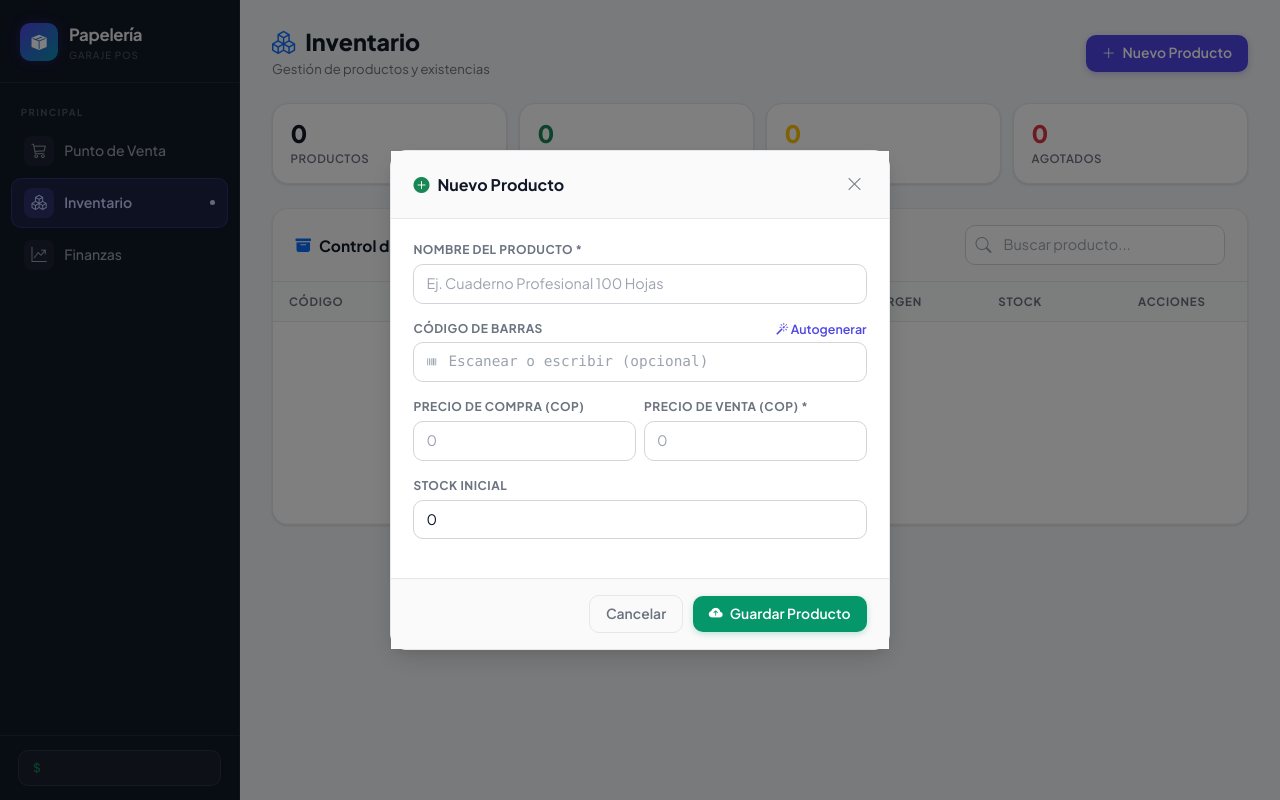
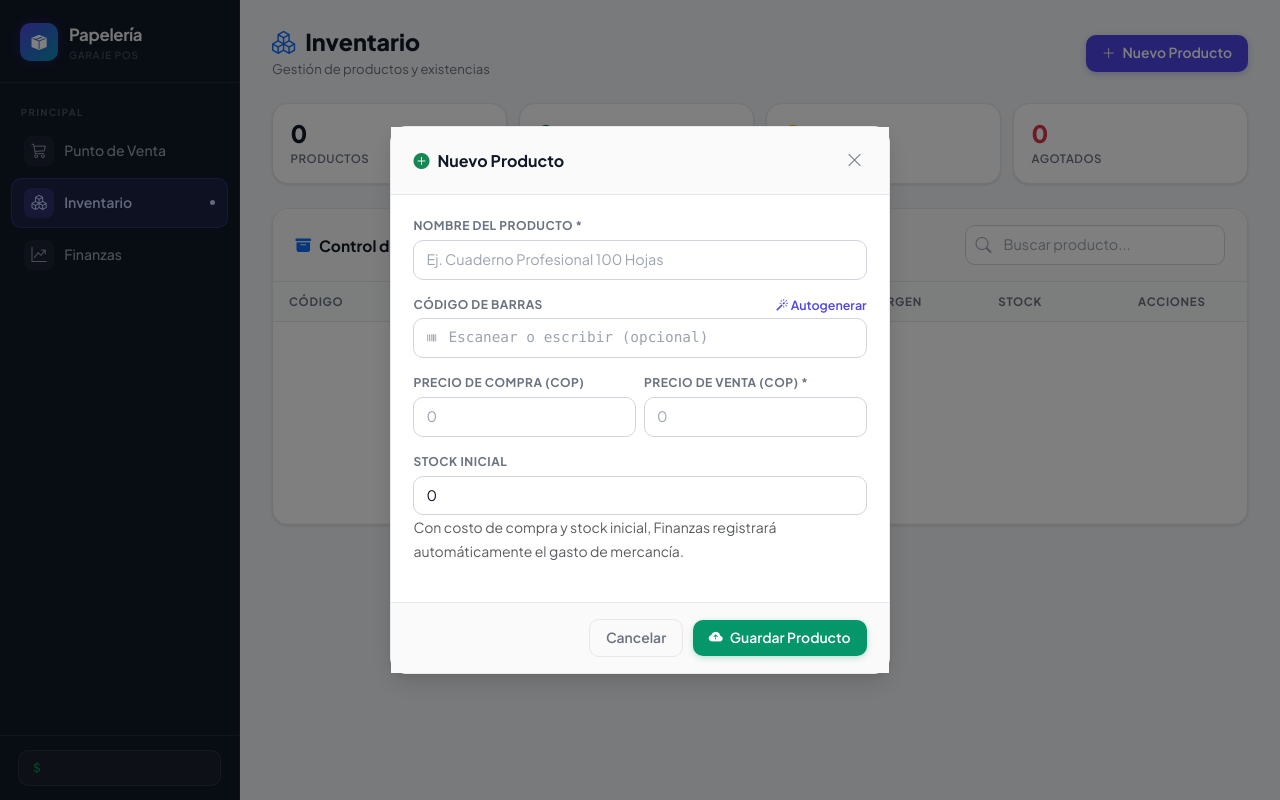
Before and after one commit to RoynerS/papeleria_app, a Flask app: page /inventory in a window 1280 px wide, after a click on "Nuevo Producto". Run offline with Flask 3, Linux system fonts and the light colour scheme; data that the repository does not hold is empty; some libraries are stand-ins or nearby versions.

Commit message:
Track inventory purchases in finances and expand desktop layout

```diff
--- a/app.py
+++ b/app.py
@@ -105,6 +105,7 @@ def init_db():
                 id BIGSERIAL PRIMARY KEY, description TEXT NOT NULL, category TEXT NOT NULL,
                 amount DOUBLE PRECISION NOT NULL, quantity INTEGER DEFAULT 1,
                 unit_price DOUBLE PRECISION DEFAULT 0,
+                product_id BIGINT REFERENCES products(id),
                 date TIMESTAMP DEFAULT (NOW() AT TIME ZONE 'America/Bogota'))''',
         ]
         for statement in statements:
@@ -113,6 +114,7 @@ def init_db():
         conn.execute('ALTER TABLE products ADD COLUMN IF NOT EXISTS cost_price DOUBLE PRECISION DEFAULT 0')
         conn.execute('ALTER TABLE expenses ADD COLUMN IF NOT EXISTS quantity INTEGER DEFAULT 1')
         conn.execute('ALTER TABLE expenses ADD COLUMN IF NOT EXISTS unit_price DOUBLE PRECISION DEFAULT 0')
+        conn.execute('ALTER TABLE expenses ADD COLUMN IF NOT EXISTS product_id BIGINT REFERENCES products(id)')
         conn.execute('ALTER TABLE sale_items ADD COLUMN IF NOT EXISTS item_name TEXT')
     else:
         conn.execute('''
@@ -152,6 +154,7 @@ def init_db():
             amount REAL NOT NULL,
             quantity INTEGER DEFAULT 1,
             unit_price REAL DEFAULT 0,
+            product_id INTEGER,
             date TIMESTAMP DEFAULT CURRENT_TIMESTAMP
         )
         ''')
@@ -160,6 +163,7 @@ def init_db():
             'ALTER TABLE products ADD COLUMN cost_price REAL DEFAULT 0',
             'ALTER TABLE expenses ADD COLUMN quantity INTEGER DEFAULT 1',
             'ALTER TABLE expenses ADD COLUMN unit_price REAL DEFAULT 0',
+            'ALTER TABLE expenses ADD COLUMN product_id INTEGER',
             'ALTER TABLE sale_items ADD COLUMN item_name TEXT',
         ]:
             try:
@@ -278,10 +282,25 @@ def add_product():
 
     conn = get_db_connection()
     try:
-        conn.execute(
-            'INSERT INTO products (name, barcode, cost_price, price, stock) VALUES (?,?,?,?,?)',
-            (name, barcode, cost_price, price, stock))
+        if app.config['DATABASE_URL']:
+            product_id = conn.execute(
+                'INSERT INTO products (name, barcode, cost_price, price, stock) VALUES (?,?,?,?,?) RETURNING id',
+                (name, barcode, cost_price, price, stock)).fetchone()['id']
+        else:
+            cursor = conn.execute(
+                'INSERT INTO products (name, barcode, cost_price, price, stock) VALUES (?,?,?,?,?)',
+                (name, barcode, cost_price, price, stock))
+            product_id = cursor.lastrowid
+        if stock > 0 and cost_price > 0:
+            conn.execute(
+                "INSERT INTO expenses (description, category, amount, quantity, unit_price, product_id) VALUES (?,?,?,?,?,?)",
+                (f'Compra inicial de inventario: {name}', 'Mercancía / Restock', stock * cost_price,
+                 stock, cost_price, product_id))
         conn.commit()
+        if stock > 0 and cost_price > 0:
+            flash('Producto creado y compra inicial registrada en Finanzas.', 'success')
+        elif stock > 0:
+            flash('Producto creado. No se registró gasto inicial porque falta el precio de compra.', 'warning')
     except Exception as error:
         if not is_unique_violation(error):
             raise
@@ -318,6 +337,7 @@ def edit_product(product_id):
 def delete_product(product_id):
     conn = get_db_connection()
     conn.execute('UPDATE sale_items SET product_id=NULL WHERE product_id=?', (product_id,))
+    conn.execute('UPDATE expenses SET product_id=NULL WHERE product_id=?', (product_id,))
     conn.execute('DELETE FROM products WHERE id=?', (product_id,))
     conn.commit()
     conn.close()
@@ -329,16 +349,45 @@ def delete_product(product_id):
 def add_expense():
     description = request.form['description'].strip()
     category    = request.form.get('category', 'General').strip()
-    amount      = float(request.form.get('amount', 0) or 0)
-    quantity    = int(request.form.get('quantity', 1) or 1)
-    unit_price  = float(request.form.get('unit_price', 0) or 0)
+    try:
+        quantity   = int(request.form.get('quantity', 1) or 1)
+        unit_price = float(request.form.get('unit_price', 0) or 0)
+        if category == 'Mercancía / Restock':
+            product_id = int(request.form.get('product_id', 0) or 0)
+            if product_id <= 0 or quantity <= 0 or unit_price <= 0:
+                flash('Selecciona un producto e ingresa cantidad y costo unitario válidos.', 'error')
+                return redirect(url_for('finance'))
+            amount = quantity * unit_price
+        else:
+            product_id = None
+            amount = float(request.form.get('amount', 0) or 0)
+    except (TypeError, ValueError):
+        flash('Revisa los valores del egreso e inténtalo de nuevo.', 'error')
+        return redirect(url_for('finance'))
 
     conn = get_db_connection()
-    conn.execute(
-        'INSERT INTO expenses (description, category, amount, quantity, unit_price) VALUES (?,?,?,?,?)',
-        (description, category, amount, quantity, unit_price))
-    conn.commit()
-    conn.close()
+    try:
+        if product_id:
+            product = conn.execute('SELECT stock, cost_price FROM products WHERE id=?', (product_id,)).fetchone()
+            if not product:
+                flash('El producto seleccionado ya no existe.', 'error')
+                return redirect(url_for('finance'))
+            new_stock = product['stock'] + quantity
+            if product['cost_price'] and new_stock > 0:
+                weighted_cost = ((product['stock'] * product['cost_price']) + (quantity * unit_price)) / new_stock
+            else:
+                weighted_cost = unit_price
+            conn.execute('UPDATE products SET stock=?, cost_price=? WHERE id=?',
+                         (new_stock, weighted_cost, product_id))
+        conn.execute(
+            'INSERT INTO expenses (description, category, amount, quantity, unit_price, product_id) VALUES (?,?,?,?,?,?)',
+            (description, category, amount, quantity, unit_price, product_id))
+        conn.commit()
+    except Exception:
+        conn.rollback()
+        raise
+    finally:
+        conn.close()
     return redirect(url_for('finance'))
 
 @app.route('/edit_expense/<int:expense_id>', methods=['POST'])
@@ -350,19 +399,81 @@ def edit_expense(expense_id):
     unit_price  = float(request.form.get('unit_price', 0) or 0)
 
     conn = get_db_connection()
-    conn.execute(
-        'UPDATE expenses SET description=?, category=?, amount=?, quantity=?, unit_price=? WHERE id=?',
-        (description, category, amount, quantity, unit_price, expense_id))
-    conn.commit()
-    conn.close()
+    try:
+        current = conn.execute('SELECT * FROM expenses WHERE id=?', (expense_id,)).fetchone()
+        if not current:
+            flash('No se encontró el egreso.', 'error')
+            return redirect(url_for('finance'))
+        old_restock = current['category'] == 'Mercancía / Restock' and current['product_id']
+        new_restock = category == 'Mercancía / Restock'
+        old_product_id = current['product_id']
+        new_product_id = int(request.form.get('product_id', 0) or 0) if new_restock else None
+        if new_restock:
+            quantity = int(request.form.get('quantity', 1) or 1)
+            unit_price = float(request.form.get('unit_price', 0) or 0)
+            if new_product_id <= 0 or quantity <= 0 or unit_price <= 0:
+                flash('Para un restock, selecciona producto, cantidad y costo unitario válidos.', 'error')
+                return redirect(url_for('finance'))
+            amount = quantity * unit_price
+
+        same_restock = old_restock and new_restock and old_product_id == new_product_id
+        if old_restock and not same_restock:
+            old_product = conn.execute('SELECT stock FROM products WHERE id=?', (old_product_id,)).fetchone()
+            old_quantity = current['quantity'] or 1
+            if not old_product or old_product['stock'] < old_quantity:
+                flash('No se puede cambiar este restock: parte de ese inventario ya se vendió.', 'error')
+                return redirect(url_for('finance'))
+            conn.execute('UPDATE products SET stock=stock-? WHERE id=?', (old_quantity, old_product_id))
+        if new_restock:
+            new_product = conn.execute('SELECT stock, cost_price FROM products WHERE id=?', (new_product_id,)).fetchone()
+            if not new_product:
+                flash('El producto seleccionado ya no existe.', 'error')
+                return redirect(url_for('finance'))
+            if same_restock:
+                old_quantity = current['quantity'] or 1
+                other_stock = new_product['stock'] - old_quantity
+                if other_stock < 0:
+                    flash('No se puede ajustar este restock: parte de ese inventario ya se vendió.', 'error')
+                    return redirect(url_for('finance'))
+                stock_after = other_stock + quantity
+                old_unit_cost = current['unit_price'] or 0
+                other_value = max(0, new_product['stock'] * (new_product['cost_price'] or 0) - old_quantity * old_unit_cost)
+                weighted_cost = (other_value + quantity * unit_price) / stock_after if stock_after else unit_price
+            else:
+                stock_after = new_product['stock'] + quantity
+                weighted_cost = ((new_product['stock'] * (new_product['cost_price'] or 0)) + quantity * unit_price) / stock_after if stock_after else unit_price
+            conn.execute('UPDATE products SET stock=?, cost_price=? WHERE id=?',
+                         (stock_after, weighted_cost, new_product_id))
+        conn.execute(
+            'UPDATE expenses SET description=?, category=?, amount=?, quantity=?, unit_price=?, product_id=? WHERE id=?',
+            (description, category, amount, quantity, unit_price, new_product_id, expense_id))
+        conn.commit()
+    except Exception:
+        conn.rollback()
+        raise
+    finally:
+        conn.close()
     return redirect(url_for('finance'))
 
 @app.route('/delete_expense/<int:expense_id>', methods=['POST'])
 def delete_expense(expense_id):
     conn = get_db_connection()
-    conn.execute('DELETE FROM expenses WHERE id=?', (expense_id,))
-    conn.commit()
-    conn.close()
+    try:
+        expense = conn.execute('SELECT category, quantity, product_id FROM expenses WHERE id=?', (expense_id,)).fetchone()
+        if expense and expense['category'] == 'Mercancía / Restock' and expense['product_id']:
+            qty = expense['quantity'] or 1
+            product = conn.execute('SELECT stock FROM products WHERE id=?', (expense['product_id'],)).fetchone()
+            if not product or product['stock'] < qty:
+                flash('No se puede eliminar este restock: parte de ese inventario ya se vendió.', 'error')
+                return redirect(url_for('finance'))
+            conn.execute('UPDATE products SET stock=stock-? WHERE id=?', (qty, expense['product_id']))
+        conn.execute('DELETE FROM expenses WHERE id=?', (expense_id,))
+        conn.commit()
+    except Exception:
+        conn.rollback()
+        raise
+    finally:
+        conn.close()
     return redirect(url_for('finance'))
 
 # ─── CRUD VENTAS ───────────────────────────────────────────────────────────
--- a/public/css/style.css
+++ b/public/css/style.css
@@ -925,6 +925,21 @@ a { text-decoration: none; }
     #cart-container { min-height: 150px !important; max-height: 280px !important; }
 }
 
+/* Aprovecha monitores Full HD y superiores sin estirar el contenido en móvil. */
+@media (min-width: 1600px) {
+    .content-wrapper {
+        width: 100%;
+        max-width: none;
+        padding: 2rem clamp(2rem, 2.25vw, 3rem);
+    }
+
+    .glass-panel-header { padding-inline: 1.75rem; }
+    .glass-panel-body { padding: 1.75rem; }
+    .table-modern thead th,
+    .table-modern tbody td { padding-inline: 18px; }
+    .product-card-modern { padding: 1.15rem; }
+}
+
 @media print {
     body * { visibility: hidden !important; }
     #thermal-ticket-container, #thermal-ticket-container * { visibility: visible !important; display: block !important; }
--- a/templates/inventory.html
+++ b/templates/inventory.html
@@ -173,6 +173,7 @@
                     <div class="mb-3">
                         <label class="form-label-modern">Stock Inicial</label>
                         <input type="number" min="0" name="stock" class="form-control-modern" required placeholder="0" value="0">
+                        <small class="text-muted">Con costo de compra y stock inicial, Finanzas registrará automáticamente el gasto de mercancía.</small>
                     </div>
                 </div>
                 <div class="modal-footer-modern">
--- a/templates/layout.html
+++ b/templates/layout.html
@@ -78,6 +78,14 @@
     <!-- Main content -->
     <main class="main-content">
         <div class="content-wrapper">
+            {% with messages = get_flashed_messages(with_categories=true) %}
+                {% for category, message in messages %}
+                <div class="alert alert-{{ 'danger' if category == 'error' else ('warning' if category == 'warning' else ('success' if category == 'success' else 'info')) }} alert-dismissible fade show shadow-sm" role="alert">
+                    {{ message }}
+                    <button type="button" class="btn-close" data-bs-dismiss="alert" aria-label="Cerrar"></button>
+                </div>
+                {% endfor %}
+            {% endwith %}
             {% block content %}{% endblock %}
         </div>
     </main>
--- a/templates/pos.html
+++ b/templates/pos.html
@@ -82,7 +82,7 @@
                         placeholder="Filtrar catálogo por nombre o código..." onkeyup="filterProducts()">
                 </div>
 
-                <div class="row row-cols-1 row-cols-sm-2 row-cols-md-3 g-3" id="products-grid">
+                <div class="row row-cols-1 row-cols-sm-2 row-cols-md-3 row-cols-xxl-4 g-3" id="products-grid">
                     {% for p in products %}
                     <div class="col product-item" data-name="{{ p.name | lower }}"
                         data-barcode="{{ (p.barcode or '') | lower }}">
```
Also changed, not shown: static/css/style.css (+15 -0 lines), templates/finance.html (+34 -7 lines), README.md.
